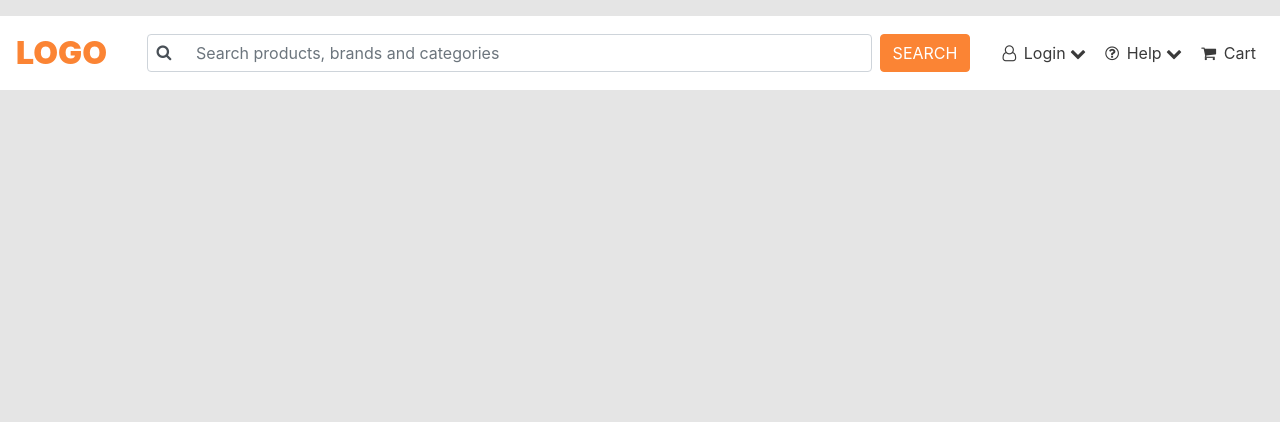
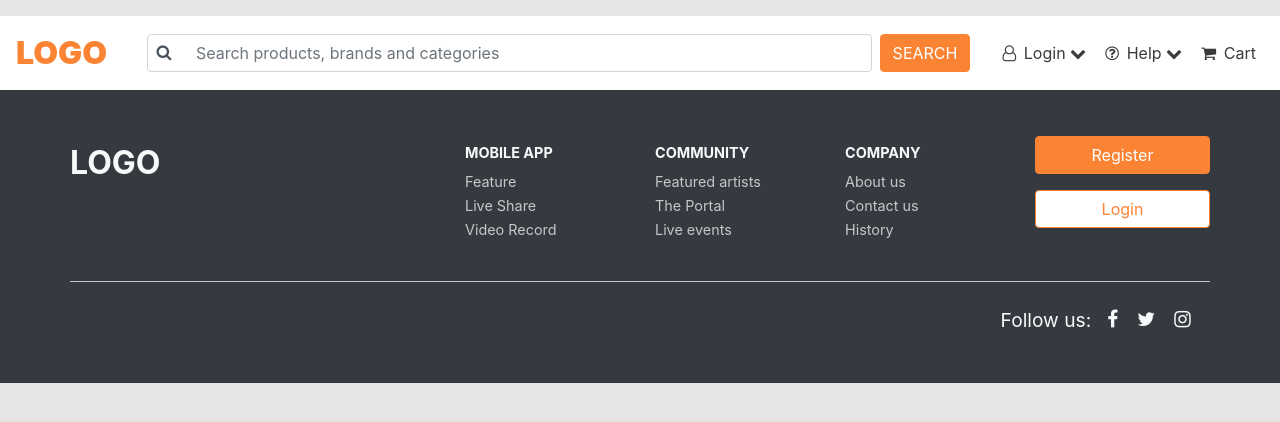
Before and after one commit to educhinski/ecomm, an Angular app: page / in a window 1280 px wide. Shown: the top 422 px of the page. Built offline with nearby package versions, Linux system fonts and the light colour scheme.

Commit message:
Footer setup

```diff
--- a/src/app/app.component.html
+++ b/src/app/app.component.html
@@ -1,3 +1,4 @@
 <div class="container">
   <app-header></app-header>
 </div>
+<app-footer></app-footer>
--- a/src/app/app.module.ts
+++ b/src/app/app.module.ts
@@ -4,11 +4,13 @@ import { BrowserModule } from '@angular/platform-browser';
 import { AppRoutingModule } from './app-routing.module';
 import { AppComponent } from './app.component';
 import { HeaderComponent } from './components/header/header.component';
+import { FooterComponent } from './components/footer/footer.component';
 
 @NgModule({
   declarations: [
     AppComponent,
-    HeaderComponent
+    HeaderComponent,
+    FooterComponent
   ],
   imports: [
     BrowserModule,
--- /dev/null
+++ b/src/app/components/footer/footer.component.css
@@ -0,0 +1,91 @@
+p,
+a,
+span {
+  font-size: 0.9rem;
+}
+ul {
+  padding-left: 0;
+}
+
+li {
+  list-style-type: none;
+}
+
+ul li a {
+  color: #c7c7c7;
+}
+
+ul li a:hover {
+  text-decoration: underline;
+}
+
+h2,
+h3 {
+  padding-top: 1rem;
+  text-transform: uppercase;
+  font-size: 0.9em;
+  font-weight: bold;
+}
+
+.brand {
+  font-size: 2rem;
+}
+
+.btn {
+  outline-color: var(--theme-color, orange);
+  border-color: var(--theme-color, orange);
+}
+
+.btn:active,
+.btn:focus {
+  outline-color: var(--theme-color, orange);
+  border-color: var(--theme-color, orange);
+  background-color: var(--theme-color, orange);
+  box-shadow: none;
+}
+
+.register {
+  background: var(--theme-color, orange);
+  color: #fff;
+}
+
+.register:hover {
+  background: #fff;
+  color: var(--theme-color, orange);
+}
+
+.login {
+  background: #fff;
+  color: var(--theme-color, orange);
+  border-color: var(--theme-color, orange);
+}
+
+.login:hover {
+  background: var(--theme-color, orange);
+  color: #fff;
+}
+
+.row:first-of-type {
+  border-bottom: 1px solid #c7c7c7;
+}
+
+i {
+  margin-right: 0.6em;
+}
+
+i:hover {
+  color: var(--theme-color, orange);
+}
+
+.social-media i {
+  font-size: 1.2rem;
+  margin-right: 1.2rem;
+}
+
+.row:nth-of-type(2) p {
+  font-size: 1.2rem;
+}
+
+.bg-dark {
+  background-color: #323232;
+}
--- /dev/null
+++ b/src/app/components/footer/footer.component.html
@@ -0,0 +1,53 @@
+<div class="footer container-fluid bg-dark text-light mt-auto">
+  <div class="container py-4">
+    <div class="row py-4">
+      <div class="col-lg-4 col-12 pl-0">
+        <h2 class="brand font-weight-bolder">LOGO</h2>
+      </div>
+      <div class="col-lg-2 col-12">
+        <h3>Mobile App</h3>
+        <ul>
+          <li>
+            <a href="#">Feature</a>
+          </li>
+          <li>
+            <a href="#">Live Share</a>
+          </li>
+          <li>
+            <a href="#">Video Record</a>
+          </li>
+        </ul>
+      </div>
+      <div class="col-lg-2 col-12">
+        <h3>Community</h3>
+        <ul>
+          <li><a href="#">Featured artists</a></li>
+          <li><a href="#">The Portal</a></li>
+          <li><a href="#">Live events</a></li>
+        </ul>
+      </div>
+      <div class="col-lg-2 col-12">
+        <h3>Company</h3>
+        <ul>
+          <li><a href="#">About us</a></li>
+          <li><a href="#">Contact us</a></li>
+          <li><a href="#">History</a></li>
+        </ul>
+      </div>
+      <div class="col-lg-2 col-12 d-flex flex-column pr-0">
+        <button type="button" class="btn btn-primary register my-2">
+          Register
+        </button>
+        <button type="button" class="btn btn-outline login my-2">Login</button>
+      </div>
+    </div>
+    <div class="row py-4 d-flex justify-content-end">
+      <p class="m-0 mr-3">Follow us:</p>
+      <div class="social-media d-flex justify-content-end align-items-center">
+        <span><i class="fa fa-facebook" aria-hidden="true"></i></span>
+        <span><i class="fa fa-twitter" aria-hidden="true"></i></span>
+        <span><i class="fa fa-instagram" aria-hidden="true"></i></span>
+      </div>
+    </div>
+  </div>
+</div>
--- /dev/null
+++ b/src/app/components/footer/footer.component.ts
@@ -0,0 +1,15 @@
+import { Component, OnInit } from '@angular/core';
+
+@Component({
+  selector: 'app-footer',
+  templateUrl: './footer.component.html',
+  styleUrls: ['./footer.component.css']
+})
+export class FooterComponent implements OnInit {
+
+  constructor() { }
+
+  ngOnInit(): void {
+  }
+
+}
```
Also changed, not shown: 1 other file (tests, documents, lock files or other folders).
